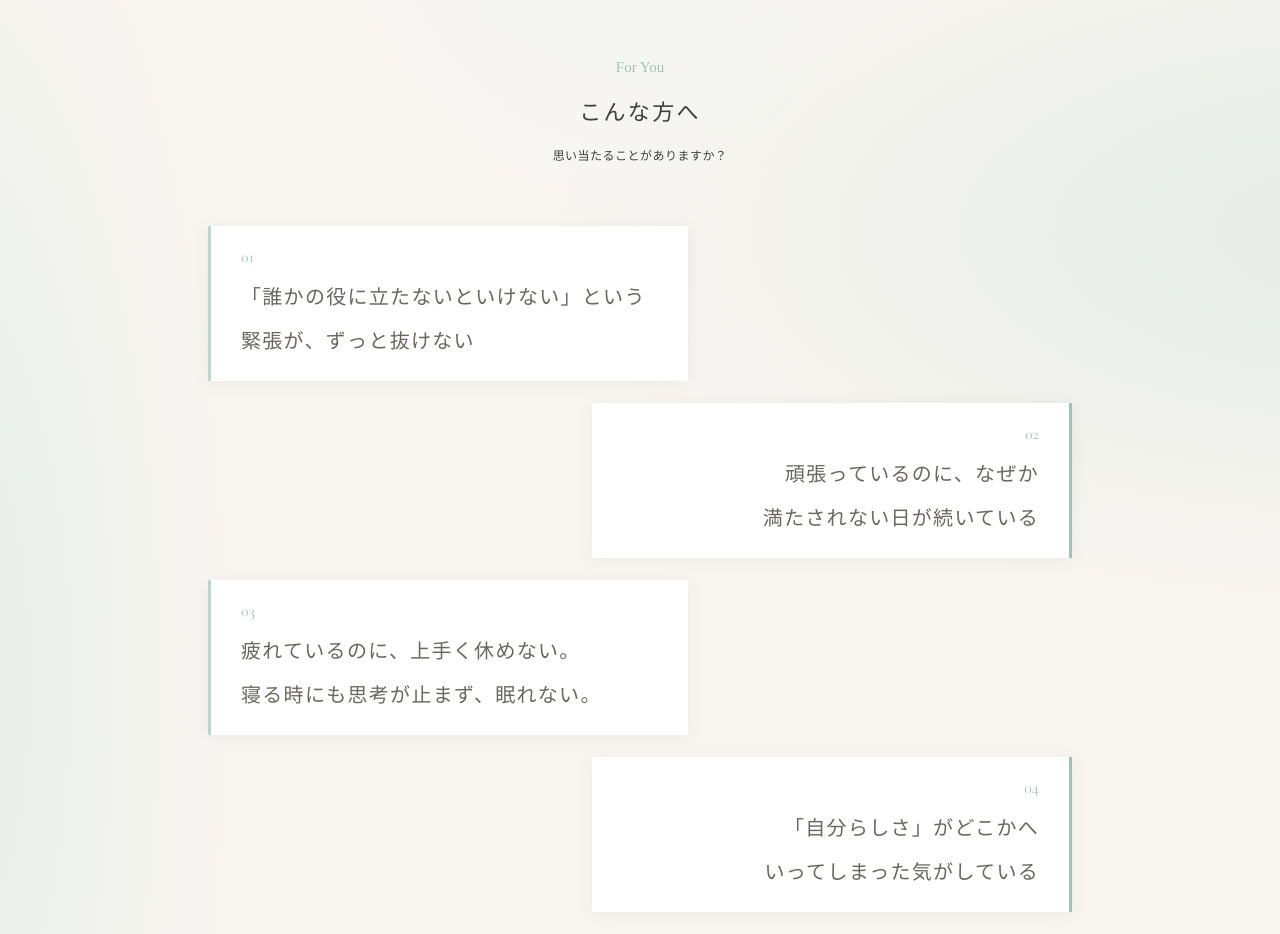
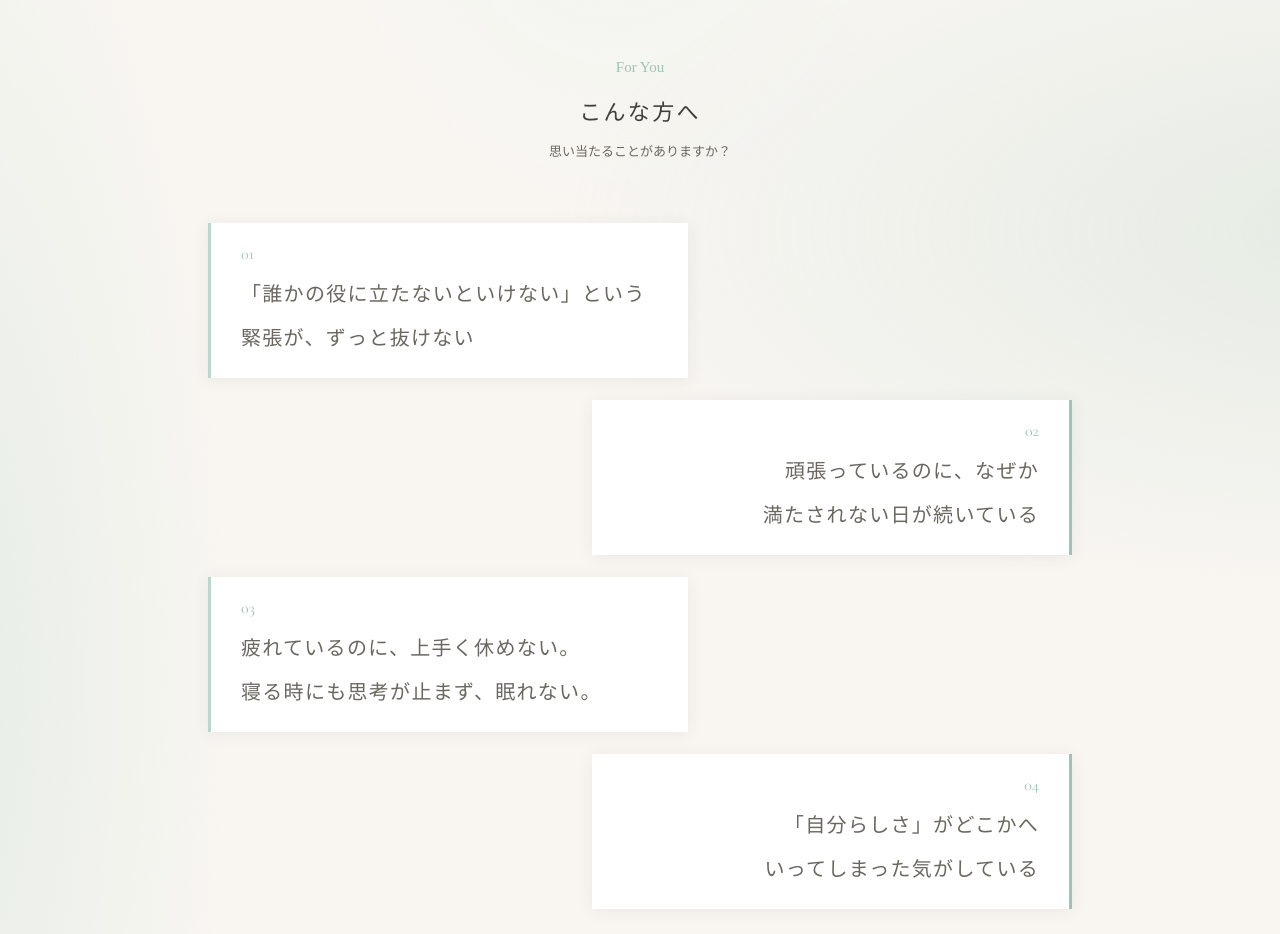
Before and after one commit to shika-n1126/Zenshin-review, a plain HTML site: page index.html in a window 1280 px wide. Shown: the part 780-1714 px from the top of the page. Drawn offline with nearby package versions, Linux system fonts and the light colour scheme; a web font is replaced by a local one.

Commit message:
.heading__ja--level3に変更しました。

```diff
--- a/index.html
+++ b/index.html
@@ -47,7 +47,7 @@
         <div class="heading">
           <div class="heading__en">For You</div>
           <h2 class="heading__ja">こんな方へ</h2>
-          <h3 class="heading__ja">思い当たることがありますか？</h3>
+          <h3 class="heading__ja--level3">思い当たることがありますか？</h3>
         </div>
         <div class="foryou__cards">
           <div class="foryou__card">
--- a/sass/style.scss
+++ b/sass/style.scss
@@ -166,7 +166,7 @@
   }
 }
 
-h3.heading__ja {
+.heading__ja--level3{
   font-size: 12px;
   font-family: "Noto Sans JP";
   letter-spacing: 0.48px;
```
